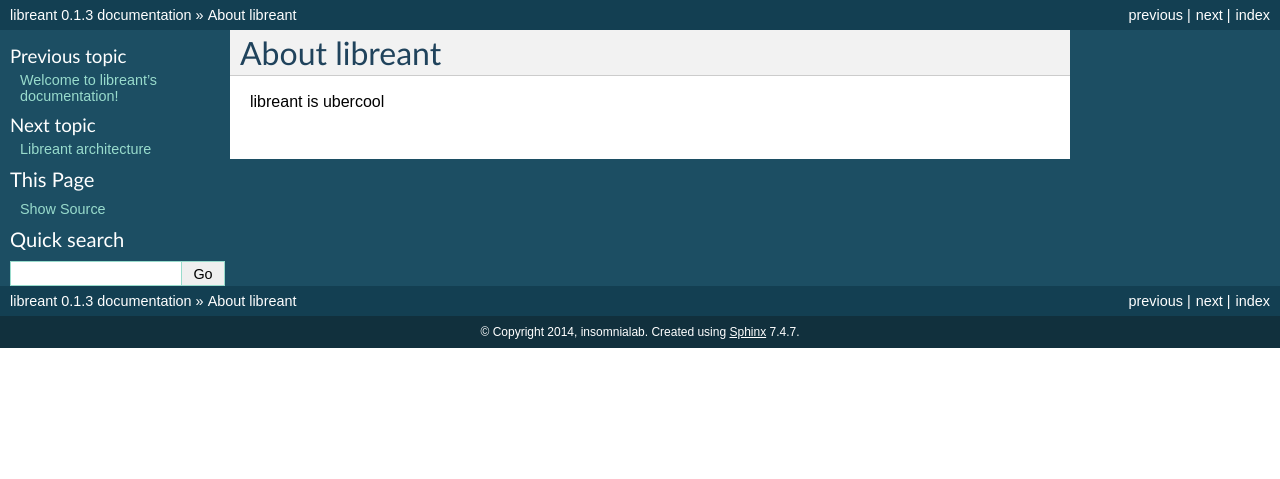
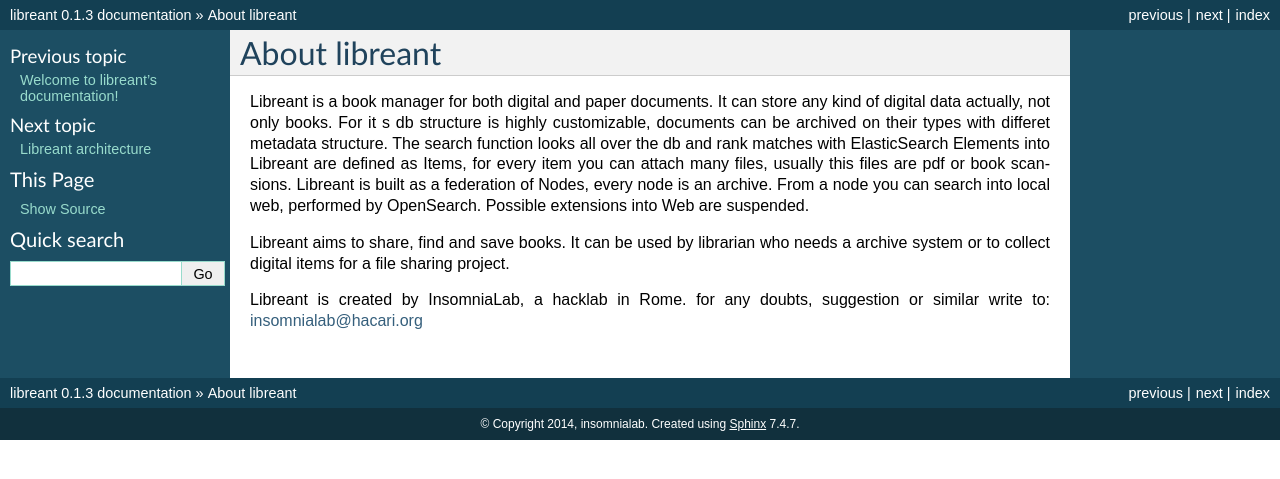
Before and after one commit to insomnia-lab/libreant, a Sphinx documentation site: the page built from doc/source/about.rst, in a window 1280 px wide. Shown: the top 479 px of the page. Built offline with Sphinx 7.4.7, drawn with Linux system fonts in a browser that asks for light colours; pages that are not in the unit, such as notebooks, are missing from menus.

Commit message:
bout libreant

```diff
--- a/doc/source/about.rst
+++ b/doc/source/about.rst
@@ -1,4 +1,13 @@
 About libreant
 ================
 
-libreant is ubercool
+Libreant is a book manager for both digital and paper documents. It can store any kind of digital data actually, not only books.
+For it s db structure is highly customizable, documents can be archived on their types with differet metadata structure. The search function looks all over the db and rank matches with ElasticSearch
+Elements into Libreant are defined as Items, for every item you can attach many files, usually this files are pdf or book scansions.
+Libreant is built as a federation of Nodes, every node is an archive. From a node you can search into local web, performed by OpenSearch. Possible extensions into Web are suspended.
+
+Libreant aims to share, find and save books. It can be used by librarian who needs a archive system or to collect digital items for a file sharing project.
+
+Libreant is created by InsomniaLab, a hacklab in Rome.
+for any doubts, suggestion or similar write to:
+insomnialab@hacari.org
```
